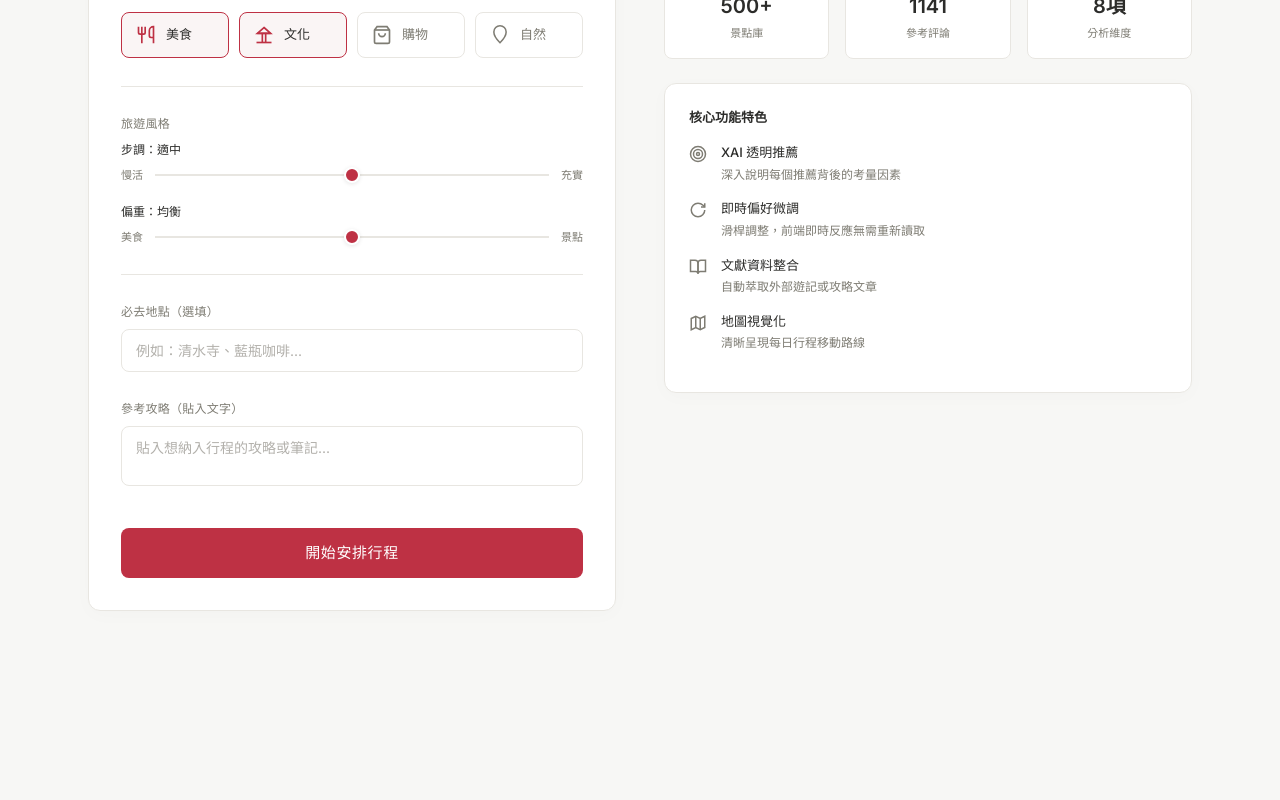
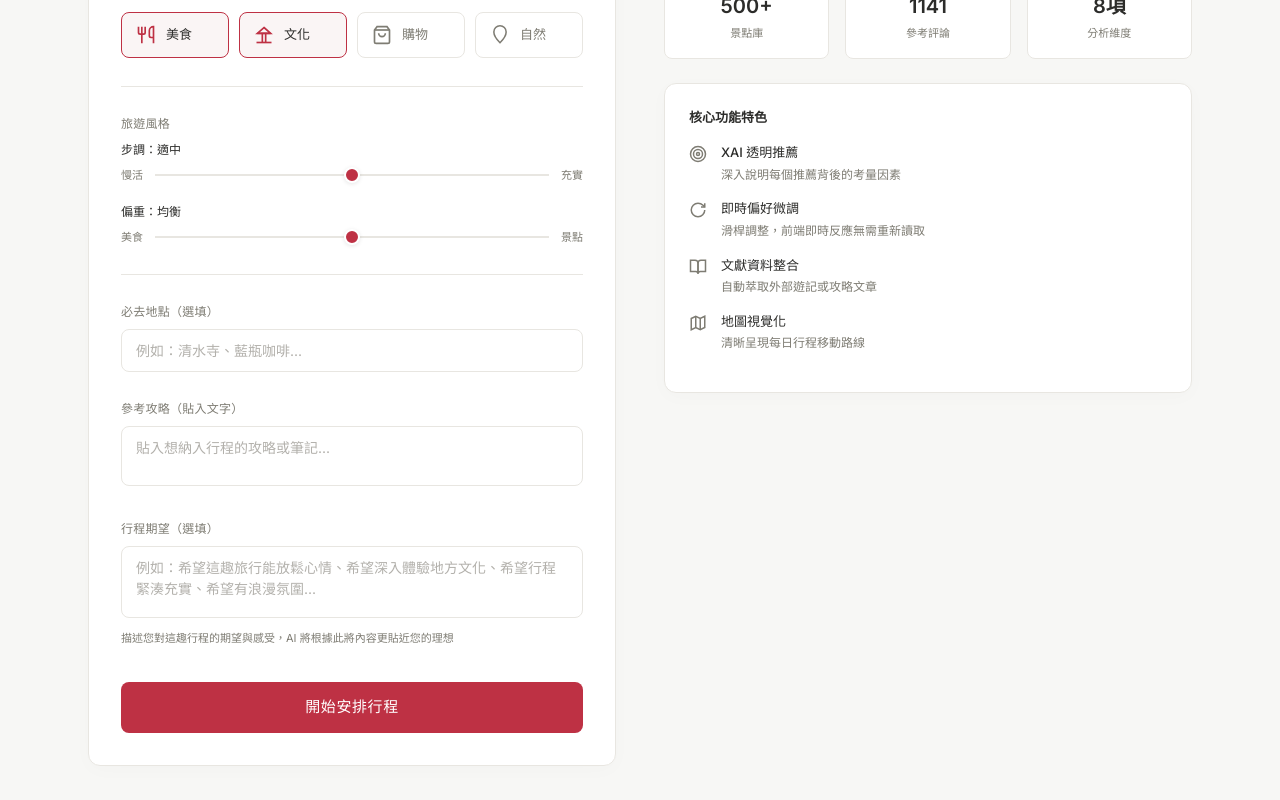
Before and after one commit to Danielchou0611/Travel-the-world, a React (Vite) app: page / in a window 1280 px wide. Shown: the part 481-1281 px from the top of the page. Before the commit the page ends 1140 px from the top, so only its background shows below. Built offline with nearby package versions, Linux system fonts and the light colour scheme; no server answers.

Commit message:
新增行程期望

```diff
--- a/src/pages/HomePage.tsx
+++ b/src/pages/HomePage.tsx
@@ -35,6 +35,7 @@ export default function HomePage() {
   const [explorationStyle, setExplorationStyle] = useState(50);
   const [foodVsAttractions, setFoodVsAttractions] = useState(50);
   const [mustVisit, setMustVisit] = useState('');
+  const [specialRequirements, setSpecialRequirements] = useState('');
   const [ragContent, setRagContent] = useState('');
   const [loading, setLoading] = useState(false);
   const [error, setError] = useState('');
@@ -75,6 +76,7 @@ export default function HomePage() {
       foodVsAttractions,
       mustVisit,
       ragContent,
+      specialRequirements,
     };
 
     try {
@@ -300,6 +302,21 @@ export default function HomePage() {
               />
             </div>
 
+            <div>
+              <label className="form-label">行程期望（選填）</label>
+              <textarea
+                id="special-requirements"
+                placeholder="例如：希望這趣旅行能放鬆心情、希望深入體驗地方文化、希望行程緊湊充實、希望有浪漫氛圍..."
+                value={specialRequirements}
+                onChange={e => setSpecialRequirements(e.target.value)}
+                className="glass-input"
+                style={{ height: 72, resize: 'none' }}
+              />
+              <div style={{ fontSize: 11, color: 'var(--color-text-muted)', marginTop: 6, lineHeight: 1.5 }}>
+                描述您對這趣行程的期望與感受，AI 將根據此將內容更貼近您的理想
+              </div>
+            </div>
+
             <button
               className="btn-primary"
               onClick={handleSubmit}
--- a/src/services/api.ts
+++ b/src/services/api.ts
@@ -32,6 +32,7 @@ export const MOCK_TRIP: Trip = {
     foodVsAttractions: 40,
     mustVisit: '清水寺',
     ragContent: '',
+    specialRequirements: '',
   },
   summary: {
     totalDays: 7,
--- a/src/types.ts
+++ b/src/types.ts
@@ -10,6 +10,7 @@ export interface TripPreferences {
   foodVsAttractions: number; // 0=美食優先 100=景點優先
   mustVisit: string;
   ragContent: string;
+  specialRequirements?: string;
 }
 
 export interface XAIScore {
```
Also changed, not shown: 1 other file (tests, documents, lock files or other folders).
